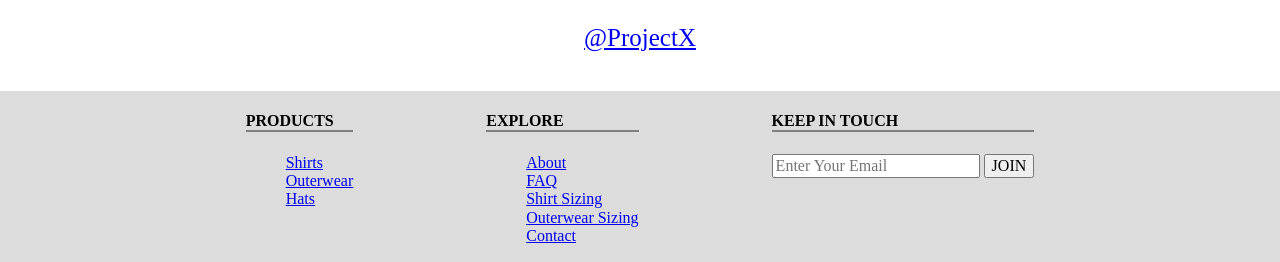
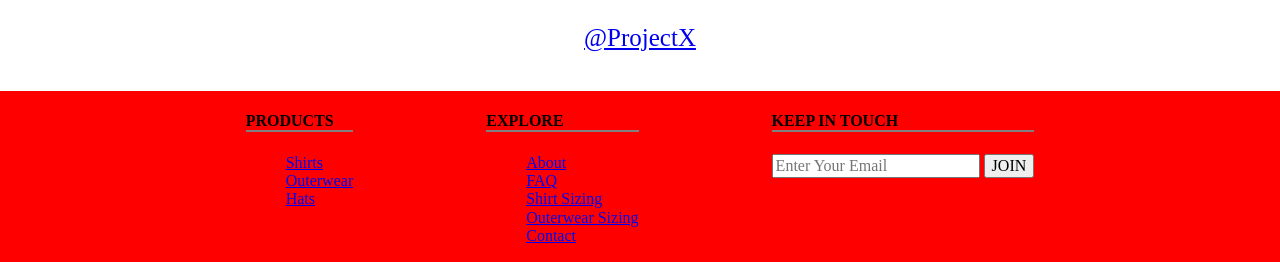
Before and after one commit to jhoanimates/Project-X, a plain HTML site: page ProjectX/index.html in a window 1280 px wide. Shown: the part 1039-1301 px from the top of the page. Drawn offline with Linux system fonts and the light colour scheme.

Commit message:
Update style.css

```diff
--- a/ProjectX/css/style.css
+++ b/ProjectX/css/style.css
@@ -74,7 +74,7 @@ section.clothesimg ul {
 }
 
 footer{
-  background-color: gainsboro;
+  background-color:red;
   display: flex;
   justify-content: space-around;
   flex-wrap: wrap;
```
